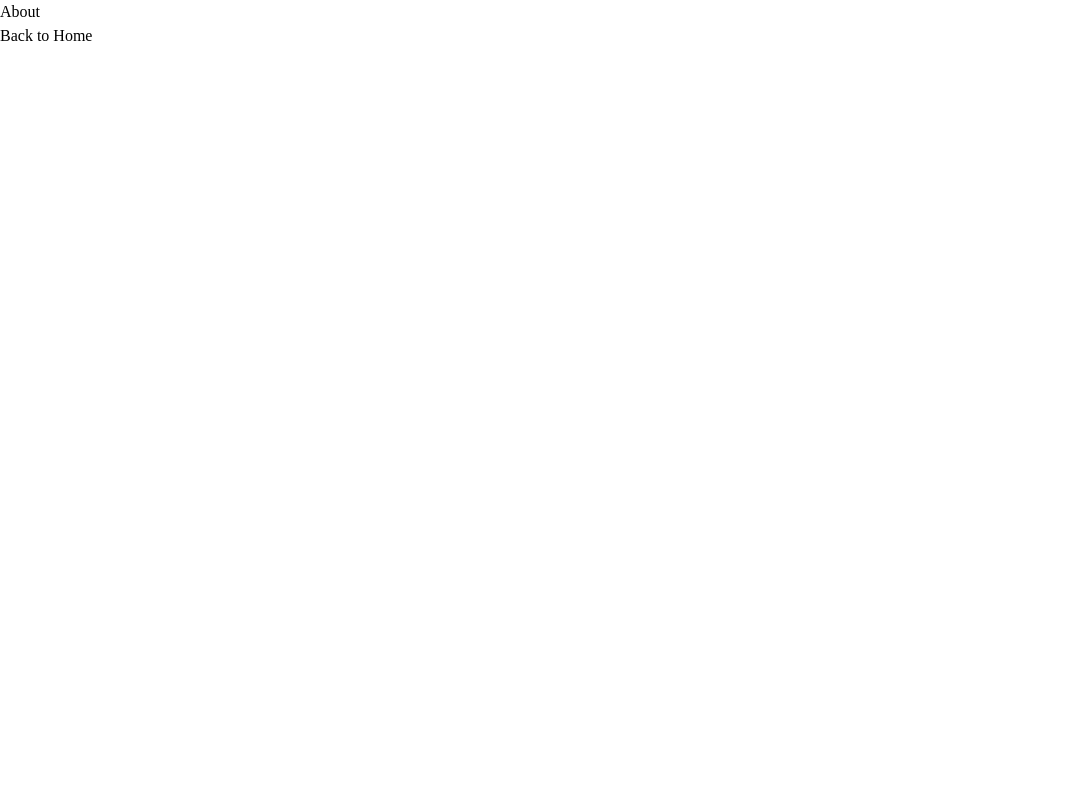
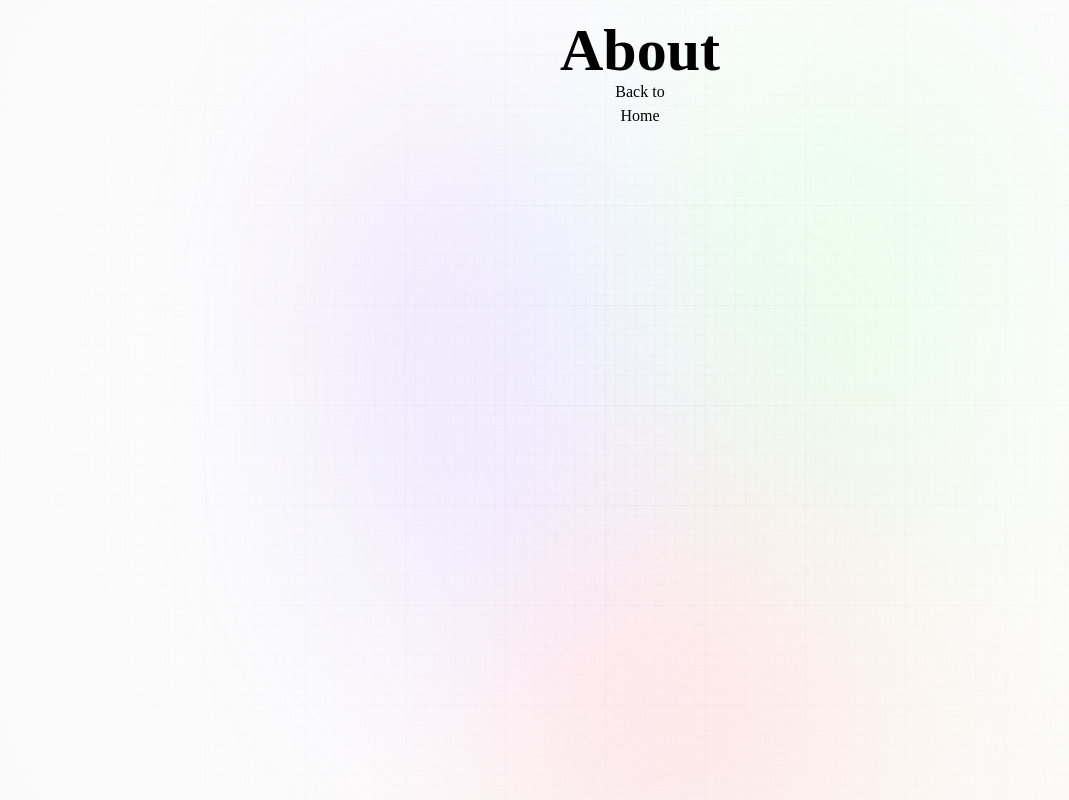
Before and after one commit to ista1024/ista1024.github.io, a Next.js app: page /about in a window 1280 px wide. Shown: the whole page, without its empty margins (0-1069 px from the left). Built offline with nearby package versions, Linux system fonts and the light colour scheme.

Commit message:
delete deploy directory add rd command to remove out directory after build

```diff
--- a/app/about/page.tsx
+++ b/app/about/page.tsx
@@ -2,11 +2,14 @@ import Link from 'next/link'
 
 export default function About() {
   return (
-    <>
-      <h1>About</h1>
-      <div>
+    <div>
+      <div className="main">
+        <div className="gradient" />
+      </div>
+      <div className="app">
+        <h1 className="head_text">About</h1>
         Back to <Link href="/">Home</Link>
       </div>
-    </>
+    </div>
   )
 }
--- a/package.json
+++ b/package.json
@@ -3,7 +3,7 @@
   "scripts": {
     "dev": "next dev",
     "build": "next build",
-    "deploy": "next build  && echo.> out/.nojekyll && git add out/ && git commit -m \"Deploy\" && git subtree push --prefix out origin gh-pages"
+    "deploy": "next build  && echo.> out/.nojekyll && git add out/ && git commit -m \"Deploy\" && git subtree push --prefix out origin gh-pages && rd -r out"
   },
   "dependencies": {
     "@reduxjs/toolkit": "^1.9.5",
```
Also changed, not shown: 17 other files (tests, documents, lock files or other folders).
